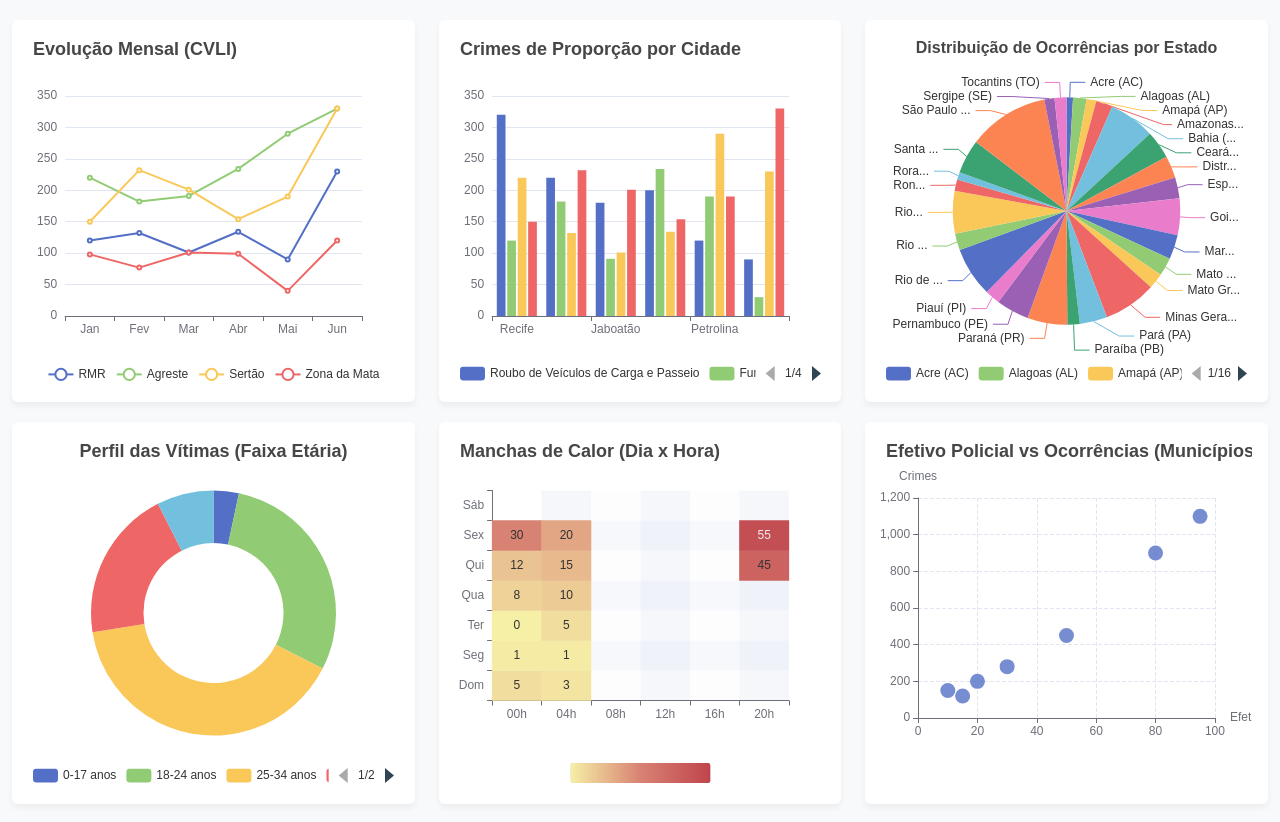
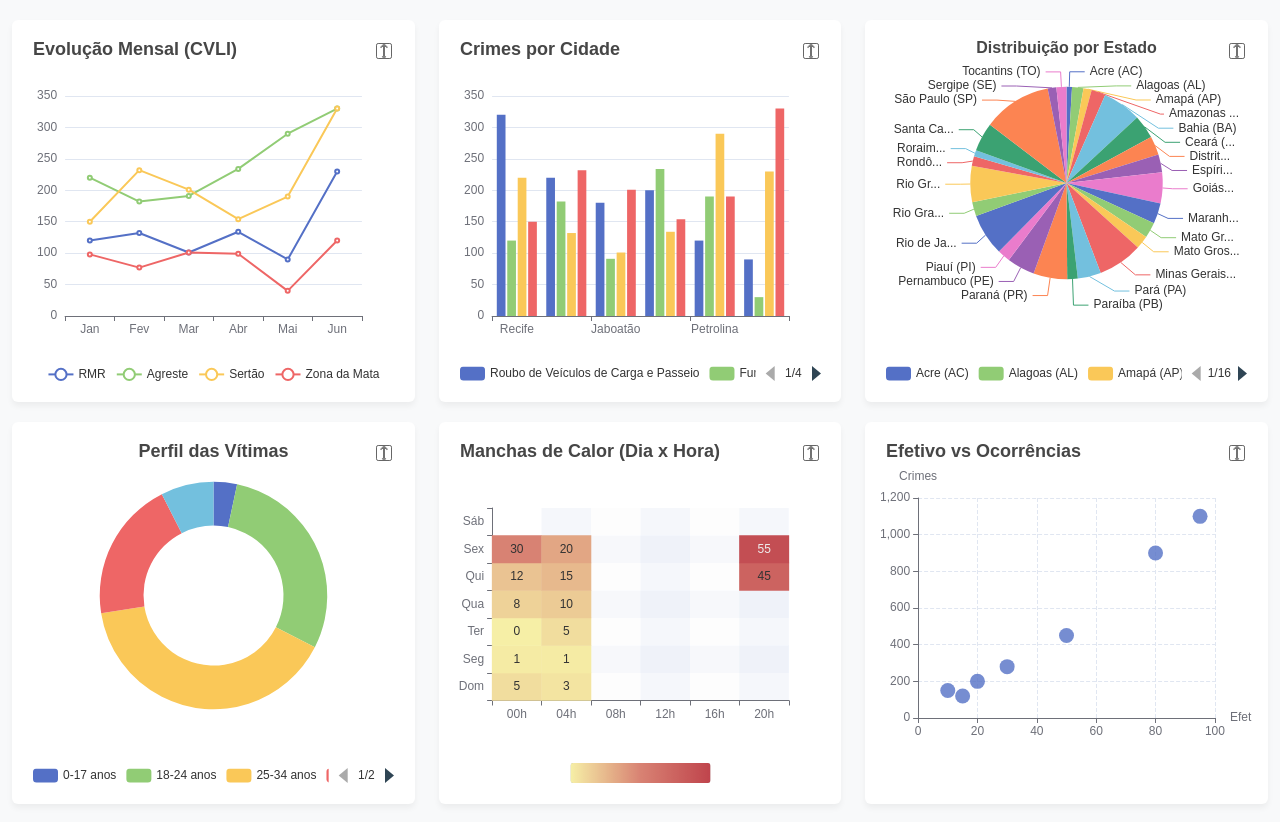
Before and after one commit to gabrielnrds/poc_observatorio, a website: page index.html in a window 1280 px wide. Shown: the part 66-888 px from the top of the page. Drawn offline with nearby package versions, Linux system fonts and the light colour scheme.

Commit message:
uso do toolbox para criar funçao de expandir grafico

```diff
--- a/index.html
+++ b/index.html
@@ -3,7 +3,7 @@
 <head>
     <meta charset="UTF-8">
     <meta name="viewport" content="width=device-width, initial-scale=1.0">
-    <title>POC: Dashboard de Criminalidade - PE</title>
+    <title>POC: Dashboard do Observatório - PE</title>
     <link href="https://cdn.jsdelivr.net/npm/bootstrap@5.3.0/dist/css/bootstrap.min.css" rel="stylesheet">
     <style>
         body { background-color: #f8f9fa; }
@@ -22,29 +22,31 @@
                     <div id="chart-linha" class="chart-container"></div>
                 </div>
             </div>
+
             <div class="col-12 col-sm-6 col-lg-4">
                 <div class="card p-3">
                     <div id="chart-barra" class="chart-container"></div>
                 </div>
             </div>
+
             <div class="col-12 col-sm-6 col-lg-4">
                 <div class="card p-3">
                     <div id="chart-pizza" class="chart-container"></div>
                 </div>
             </div>
-        </div>
 
-        <div class="row">
             <div class="col-12 col-sm-6 col-lg-4">
                 <div class="card p-3">
                     <div id="chart-donut" class="chart-container"></div>
                 </div>
             </div>
+
             <div class="col-12 col-sm-6 col-lg-4">
                 <div class="card p-3">
                     <div id="chart-heatmap" class="chart-container"></div>
                 </div>
             </div>
+
             <div class="col-12 col-sm-6 col-lg-4">
                 <div class="card p-3">
                     <div id="chart-scatter" class="chart-container"></div>
@@ -53,17 +55,74 @@
         </div>
     </div>
 
+    <div class="modal fade" id="chartModal" tabindex="-1" aria-hidden="true">
+        <div class="modal-dialog modal-xl modal-dialog-centered">
+            <div class="modal-content">
+                <div class="modal-header">
+                    <h5 class="modal-title" id="modalChartTitle">Visualização Expandida</h5>
+                    <button type="button" class="btn-close" data-bs-dismiss="modal" aria-label="Close"></button>
+                </div>
+                <div class="modal-body">
+                    <div id="chart-modal-container" style="width: 100%; height: 550px;"></div>
+                </div>
+            </div>
+        </div>
+    </div>
+
+    <script src="https://cdn.jsdelivr.net/npm/bootstrap@5.3.0/dist/js/bootstrap.bundle.min.js"></script>
     <script src="https://cdn.jsdelivr.net/npm/echarts@5.4.3/dist/echarts.min.js"></script>
 
     <script>
-        // Array para guardar instâncias dos gráficos e facilitar o resize
         const charts = [];
+        let modalChart = null;
+
+        // Ícone SVG customizado representando a ação de maximizar/expandir tela
+        const iconExpandir = 'path://M16 0H2a2 2 0 0 0-2 2v14a2 2 0 0 0 2 2h14a2 2 0 0 0 2-2V2a2 2 0 0 0-2-2zM5.854 4.854a.5.5 0 1 1-.708-.708l3.5-3.5a.5.5 0 0 1 .708 0l3.5 3.5a.5.5 0 0 1-.708.708L9.5 2.207V15.5H10.5a.5.5 0 0 1 0 1h-3a.5.5 0 0 1 0-1H8.5V2.207L5.854 4.854z';
+
+        // Função Genérica para gerenciar a abertura e sincronização do gráfico clonado no Modal
+        function abrirModalFoco(titulo, graficoOriginal) {
+            document.getElementById('modalChartTitle').innerText = titulo;
+
+            const meuModal = new bootstrap.Modal(document.getElementById('chartModal'));
+            meuModal.show();
+
+            document.getElementById('chartModal').addEventListener('shown.bs.modal', function () {
+                if (modalChart) {
+                    modalChart.dispose();
+                }
+
+                modalChart = echarts.init(document.getElementById('chart-modal-container'));
+
+                // Extrai as opções atuais do gráfico clicado e repassa ao modal
+                const opcoes = graficoOriginal.getOption();
+
+                // Pequeno ajuste estético na pizza/donut dentro do modal para aproveitar a tela maior
+                if (opcoes.series && opcoes.series[0] && (opcoes.series[0].type === 'pie')) {
+                    opcoes.series[0].center = ['50%', '50%'];
+                    opcoes.series[0].radius = '70%';
+                }
+
+                modalChart.setOption(opcoes);
+                modalChart.resize();
+            }, { once: true });
+        }
+
 
         // --- 1. LINHA: Evolução de Crimes por Região ---
         const chartLinha = echarts.init(document.getElementById('chart-linha'));
         chartLinha.setOption({
             title: { text: 'Evolução Mensal (CVLI)' },
             tooltip: { trigger: 'axis' },
+            toolbox: {
+                feature: {
+                    myFull: {
+                        show: true,
+                        title: 'Expandir Gráfico',
+                        icon: iconExpandir,
+                        onclick: function() { abrirModalFoco('Evolução Mensal (CVLI)', chartLinha); }
+                    }
+                }
+            },
             legend: { data: ['RMR', 'Agreste', 'Sertão', 'Zona da Mata'], bottom: 0 },
             xAxis: { type: 'category', data: ['Jan', 'Fev', 'Mar', 'Abr', 'Mai', 'Jun'] },
             yAxis: { type: 'value' },
@@ -76,13 +135,24 @@
         });
         charts.push(chartLinha);
 
-        // --- 2. BARRA: Ocorrências por Município (Teste de Sobrecarga de Legenda) ---
+
+        // --- 2. BARRA: Ocorrências por Município ---
         const chartBarra = echarts.init(document.getElementById('chart-barra'));
         chartBarra.setOption({
-            title: { text: 'Crimes de Proporção por Cidade' },
+            title: { text: 'Crimes por Cidade' },
             tooltip: { trigger: 'item' },
+            toolbox: {
+                feature: {
+                    myFull: {
+                        show: true,
+                        title: 'Expandir Gráfico',
+                        icon: iconExpandir,
+                        onclick: function() { abrirModalFoco('Crimes de Proporção por Cidade', chartBarra); }
+                    }
+                }
+            },
             legend: {
-                type: 'scroll', // Resolve o problema de muitas categorias!
+                type: 'scroll',
                 orient: 'horizontal',
                 bottom: 0
             },
@@ -97,104 +167,118 @@
         });
         charts.push(chartBarra);
 
-        // --- 3. PIZZA: Ocorrências por Estado (Teste de Volumetria com 27 Categorias) ---
+
+        // --- 3. PIZZA: Ocorrências por Estado ---
         const chartPizza = echarts.init(document.getElementById('chart-pizza'));
         chartPizza.setOption({
             title: {
-                text: 'Distribuição de Ocorrências por Estado',
+                text: 'Distribuição por Estado',
                 left: 'center',
                 textStyle: { fontSize: 16 }
             },
             tooltip: {
                 trigger: 'item',
-                formatter: '{b}: {c} ({d}%)' // Mostra o nome, valor e a porcentagem calculada automaticamente
+                formatter: '{b}: {c} ({d}%)'
+            },
+            toolbox: {
+                feature: {
+                    myFull: {
+                        show: true,
+                        title: 'Expandir Gráfico',
+                        icon: iconExpandir,
+                        onclick: function() { abrirModalFoco('Distribuição de Ocorrências por Estado', chartPizza); }
+                    }
+                }
             },
             legend: {
-                type: 'scroll',       // Cria as setas de paginação automática
-                orient: 'horizontal',   // Alinha a lista verticalmente
-                left: 'center',         // Posiciona a legenda do lado esquerdo
-                bottom: '0',        // Centraliza verticalmente
-                pageButtonPosition: 'end' // Coloca os botões de paginação no fim da lista
+                type: 'scroll',
+                orient: 'horizontal',
+                left: 'center',
+                bottom: '0',
+                pageButtonPosition: 'end'
             },
             series: [{
                 name: 'Estados',
                 type: 'pie',
-                radius: '65%',        // Tamanho do raio da pizza
-                center: ['50%', '50%'], // Desloca o centro da pizza um pouco para a direita para não chocar com a legenda
+                radius: '55%',
+                center: ['50%', '42%'], // Mantém elevado para dar espaço à legenda horizontal
                 data: [
-                    { value: 120, name: 'Acre (AC)' },
-                    { value: 250, name: 'Alagoas (AL)' },
-                    { value: 180, name: 'Amapá (AP)' },
-                    { value: 310, name: 'Amazonas (AM)' },
-                    { value: 850, name: 'Bahia (BA)' },
-                    { value: 520, name: 'Ceará (CE)' },
-                    { value: 410, name: 'Distrito Federal (DF)' },
-                    { value: 390, name: 'Espírito Santo (ES)' },
-                    { value: 680, name: 'Goiás (GO)' },
-                    { value: 450, name: 'Maranhão (MA)' },
-                    { value: 340, name: 'Mato Grosso (MT)' },
-                    { value: 290, name: 'Mato Grosso do Sul (MS)' },
-                    { value: 980, name: 'Minas Gerais (MG)' },
-                    { value: 510, name: 'Pará (PA)' },
-                    { value: 230, name: 'Paraíba (PB)' },
-                    { value: 740, name: 'Paraná (PR)' },
-                    { value: 610, name: 'Pernambuco (PE)' },
-                    { value: 280, name: 'Piauí (PI)' },
-                    { value: 920, name: 'Rio de Janeiro (RJ)' },
-                    { value: 310, name: 'Rio Grande do Norte (RN)' },
-                    { value: 790, name: 'Rio Grande do Sul (RS)' },
-                    { value: 210, name: 'Rondônia (RO)' },
-                    { value: 140, name: 'Roraima (RR)' },
-                    { value: 630, name: 'Santa Catarina (SC)' },
-                    { value: 1500, name: 'São Paulo (SP)' },
-                    { value: 190, name: 'Sergipe (SE)' },
+                    { value: 120, name: 'Acre (AC)' }, { value: 250, name: 'Alagoas (AL)' },
+                    { value: 180, name: 'Amapá (AP)' }, { value: 310, name: 'Amazonas (AM)' },
+                    { value: 850, name: 'Bahia (BA)' }, { value: 520, name: 'Ceará (CE)' },
+                    { value: 410, name: 'Distrito Federal (DF)' }, { value: 390, name: 'Espírito Santo (ES)' },
+                    { value: 680, name: 'Goiás (GO)' }, { value: 450, name: 'Maranhão (MA)' },
+                    { value: 340, name: 'Mato Grosso (MT)' }, { value: 290, name: 'Mato Grosso do Sul (MS)' },
+                    { value: 980, name: 'Minas Gerais (MG)' }, { value: 510, name: 'Pará (PA)' },
+                    { value: 230, name: 'Paraíba (PB)' }, { value: 740, name: 'Paraná (PR)' },
+                    { value: 610, name: 'Pernambuco (PE)' }, { value: 280, name: 'Piauí (PI)' },
+                    { value: 920, name: 'Rio de Janeiro (RJ)' }, { value: 310, name: 'Rio Grande do Norte (RN)' },
+                    { value: 790, name: 'Rio Grande do Sul (RS)' }, { value: 210, name: 'Rondônia (RO)' },
+                    { value: 140, name: 'Roraima (RR)' }, { value: 630, name: 'Santa Catarina (SC)' },
+                    { value: 1500, name: 'São Paulo (SP)' }, { value: 190, name: 'Sergipe (SE)' },
                     { value: 220, name: 'Tocantins (TO)' }
                 ],
                 emphasis: {
-                    itemStyle: {
-                        shadowBlur: 10,
-                        shadowOffsetX: 0,
-                        shadowColor: 'rgba(0, 0, 0, 0.5)'
-                    }
+                    itemStyle: { shadowBlur: 10, shadowOffsetX: 0, shadowColor: 'rgba(0, 0, 0, 0.5)' }
                 }
             }]
         });
         charts.push(chartPizza);
 
+
         // --- 4. DONUT: Perfil de Faixa Etária ---
         const chartDonut = echarts.init(document.getElementById('chart-donut'));
         chartDonut.setOption({
-            title: { text: 'Perfil das Vítimas (Faixa Etária)', left: 'center' },
+            title: { text: 'Perfil das Vítimas', left: 'center' },
             tooltip: { trigger: 'item' },
+            toolbox: {
+                feature: {
+                    myFull: {
+                        show: true,
+                        title: 'Expandir Gráfico',
+                        icon: iconExpandir,
+                        onclick: function() { abrirModalFoco('Perfil das Vítimas (Faixa Etária)', chartDonut); }
+                    }
+                }
+            },
             legend: { bottom: '0', type: 'scroll', orient: 'horizontal', left: 'center'},
             series: [{
                 name: 'Faixa Etária',
                 type: 'pie',
-                radius: ['40%', '70%'],
+                radius: ['40%', '65%'],
+                center: ['50%', '45%'],
                 avoidLabelOverlap: false,
                 label: { show: false },
                 data: [
-                    { value: 40, name: '0-17 anos' },
-                    { value: 350, name: '18-24 anos' },
-                    { value: 480, name: '25-34 anos' },
-                    { value: 240, name: '35-59 anos' },
+                    { value: 40, name: '0-17 anos' }, { value: 350, name: '18-24 anos' },
+                    { value: 480, name: '25-34 anos' }, { value: 240, name: '35-59 anos' },
                     { value: 90, name: '60 anos ou mais' }
                 ]
             }]
         });
         charts.push(chartDonut);
 
+
         // --- 5. HEATMAP: Ocorrências por Horário e Dia ---
         const chartHeatmap = echarts.init(document.getElementById('chart-heatmap'));
         const hours = ['00h', '04h', '08h', '12h', '16h', '20h'];
         const days = ['Dom', 'Seg', 'Ter', 'Qua', 'Qui', 'Sex', 'Sáb'];
-        // Dados fictícios preenchidos [Dia, Hora, Intensidade]
         const dataHeatmap = [[0,0,5],[0,1,1],[0,2,0],[0,3,8],[0,4,12],[0,5,30],[1,0,3],[1,1,1],[1,2,5],[1,3,10],[1,4,15],[1,5,20],[5,4,45],[5,5,55],[6,5,60]];
 
         chartHeatmap.setOption({
             title: { text: 'Manchas de Calor (Dia x Hora)' },
             tooltip: { position: 'top' },
-            grid: { height: '60%', top: '15%' },
+            toolbox: {
+                feature: {
+                    myFull: {
+                        show: true,
+                        title: 'Expandir Gráfico',
+                        icon: iconExpandir,
+                        onclick: function() { abrirModalFoco('Manchas de Calor (Dia x Hora)', chartHeatmap); }
+                    }
+                }
+            },
+            grid: { height: '55%', top: '20%' },
             xAxis: { type: 'category', data: hours, splitArea: { show: true } },
             yAxis: { type: 'category', data: days, splitArea: { show: true } },
             visualMap: { min: 0, max: 60, calculus: 'continuous', orient: 'horizontal', left: 'center', bottom: '0%' },
@@ -202,11 +286,22 @@
         });
         charts.push(chartHeatmap);
 
-        // --- 6. SCATTER: Relação Habitantes vs Ocorrências ---
+
+        // --- 6. SCATTER: Relação Efetivo Policial vs Ocorrências ---
         const chartScatter = echarts.init(document.getElementById('chart-scatter'));
         chartScatter.setOption({
-            title: { text: 'Efetivo Policial vs Ocorrências (Municípios)' },
+            title: { text: 'Efetivo vs Ocorrências' },
             tooltip: { trigger: 'item', formatter: '{a}: ({c})' },
+            toolbox: {
+                feature: {
+                    myFull: {
+                        show: true,
+                        title: 'Expandir Gráfico',
+                        icon: iconExpandir,
+                        onclick: function() { abrirModalFoco('Efetivo Policial vs Ocorrências (Municípios)', chartScatter); }
+                    }
+                }
+            },
             xAxis: { name: 'Efetivo', splitLine: { lineStyle: { type: 'dashed' } } },
             yAxis: { name: 'Crimes', splitLine: { lineStyle: { type: 'dashed' } } },
             series: [{
@@ -220,11 +315,11 @@
         });
         charts.push(chartScatter);
 
-        // --- RESPONSIVIDADE (O Segredo do ECharts) ---
+
+        // --- SISTEMA GLOBAL DE RESPONSIVIDADE ---
         window.addEventListener('resize', function() {
-            charts.forEach(chart => {
-                chart.resize();
-            });
+            charts.forEach(chart => { chart.resize(); });
+            if (modalChart) { modalChart.resize(); }
         });
     </script>
 </body>
```
